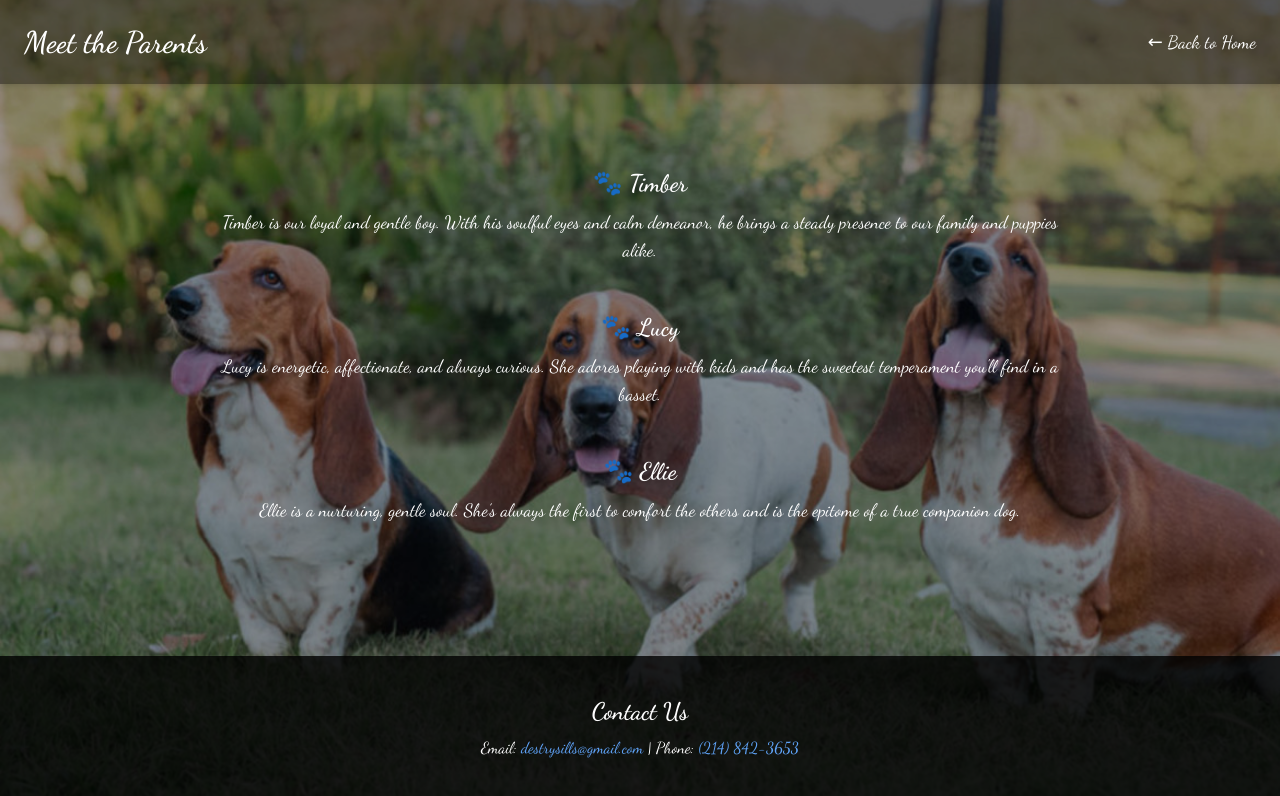
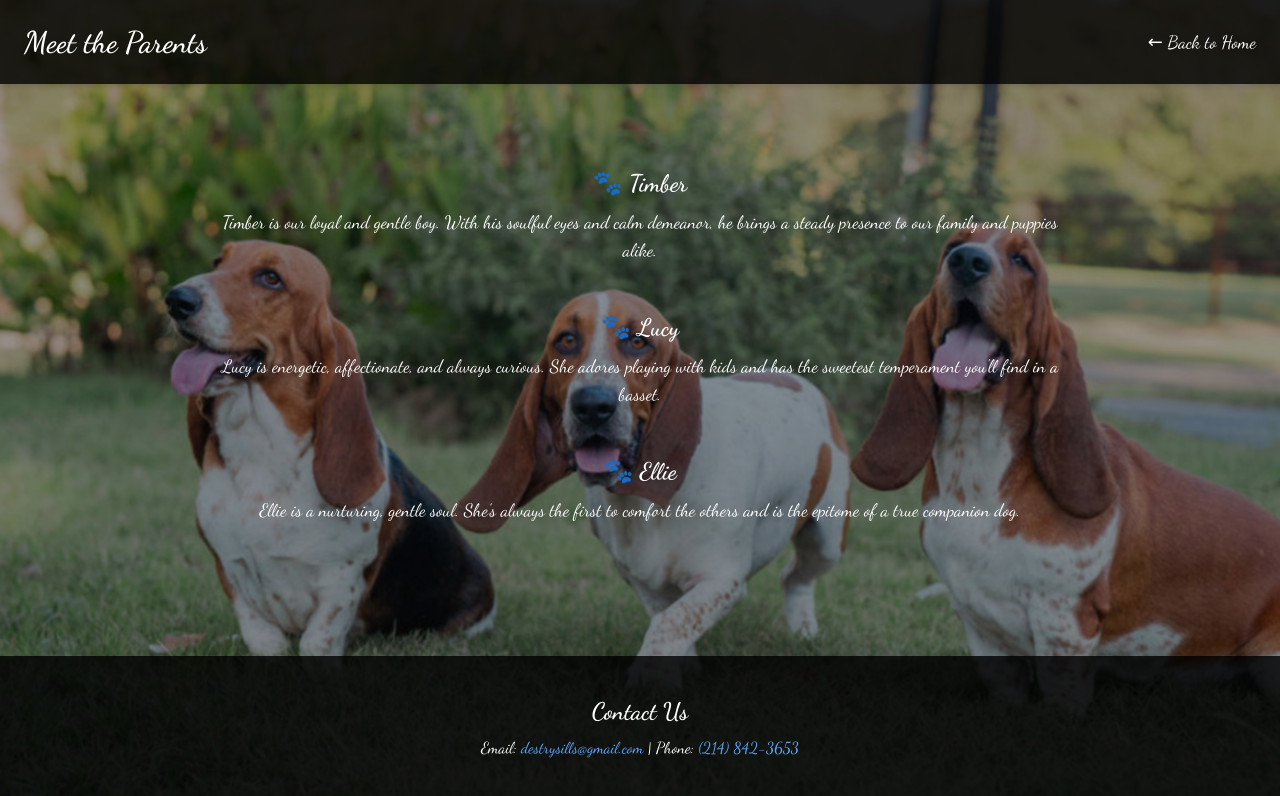
Before and after one commit to ClaytonCooper018/timberkennelco., a plain HTML site: page parents.html in a window 1280 px wide. Drawn offline with nearby package versions, Linux system fonts and the light colour scheme.

Commit message:
Update parents.html

```diff
--- a/parents.html
+++ b/parents.html
@@ -26,7 +26,7 @@
   <div class="bg-black bg-opacity-40 min-h-screen flex flex-col justify-between">
 
     <!-- Top Navigation -->
-    <header class="bg-black bg-opacity-40 text-white p-6 shadow-md">
+    <header class="bg-black bg-opacity-80 text-white p-6 shadow-md">
       <div class="container mx-auto flex justify-between items-center">
         <h1 class="text-3xl font-bold">Meet the Parents</h1>
         <nav>
```
